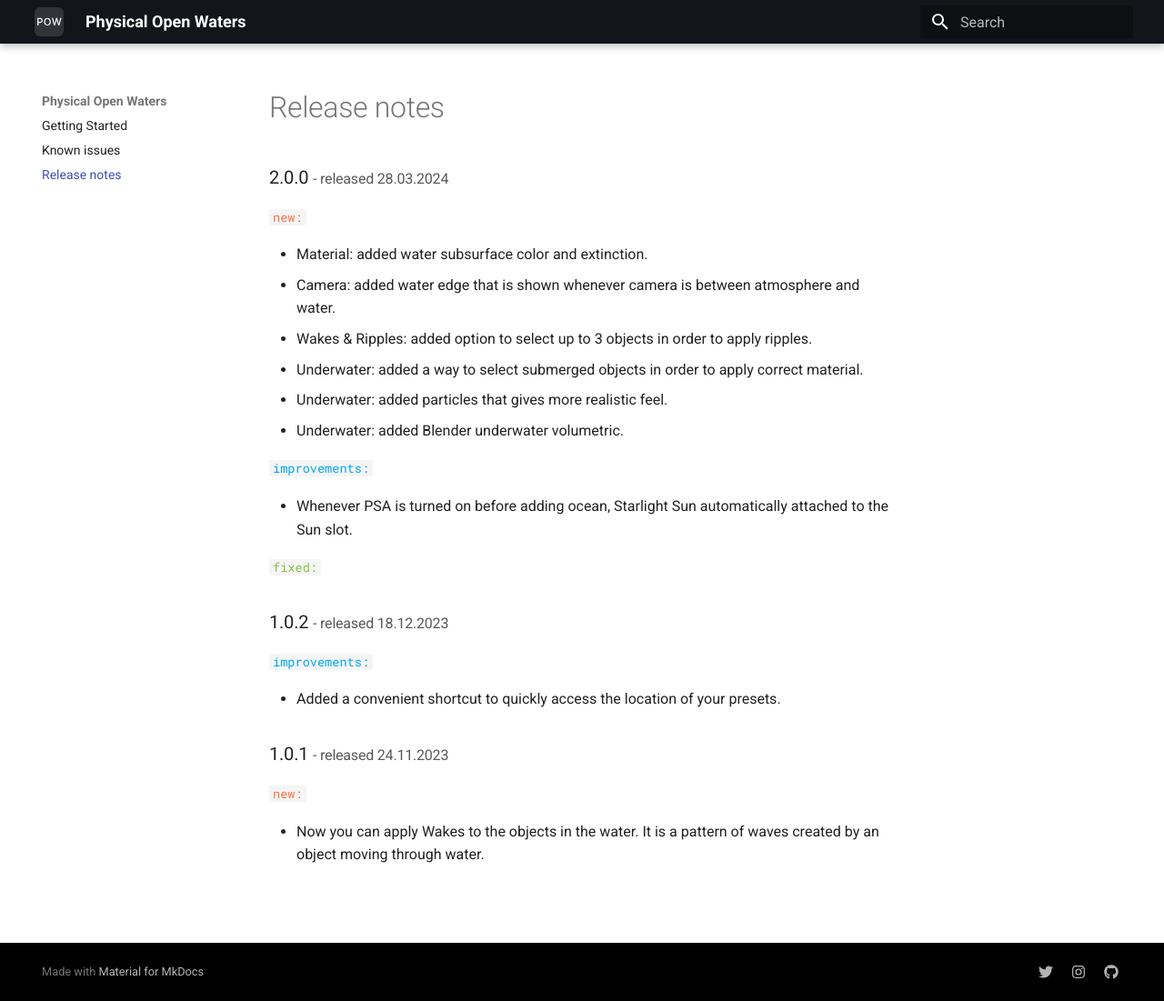
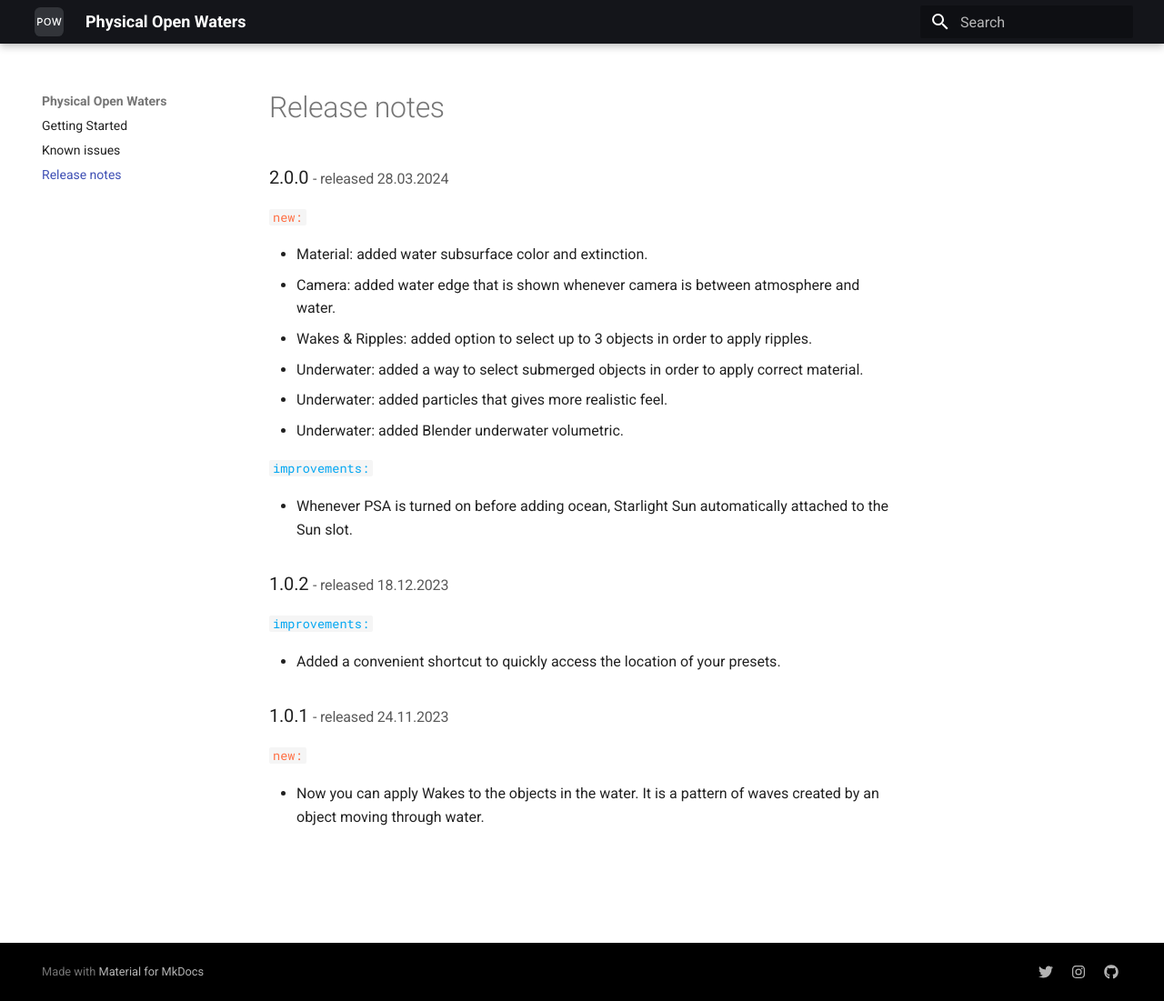
Before and after one commit to PhysicalAddons/web-pow, an MkDocs documentation site: the page built from docs/release-notes.md, in a window 1280 px wide and 1101 px high. Shown: the whole window at 91% size. Built offline with MkDocs 1.6.1 and Material for MkDocs 9.7.7, drawn with Linux system fonts in a browser that asks for light colours.

Commit message:
Remove fixed section

```diff
--- a/docs/release-notes.md
+++ b/docs/release-notes.md
@@ -16,10 +16,6 @@
 - Whenever PSA is turned on before adding ocean, Starlight Sun automatically attached to the Sun slot.
 
 
-
-`fixed:`{: .label-fixed }
-
-
 ### 1.0.2 <small>- released 18.12.2023</small>
 
 `improvements:`{: .label-improvements }
```
